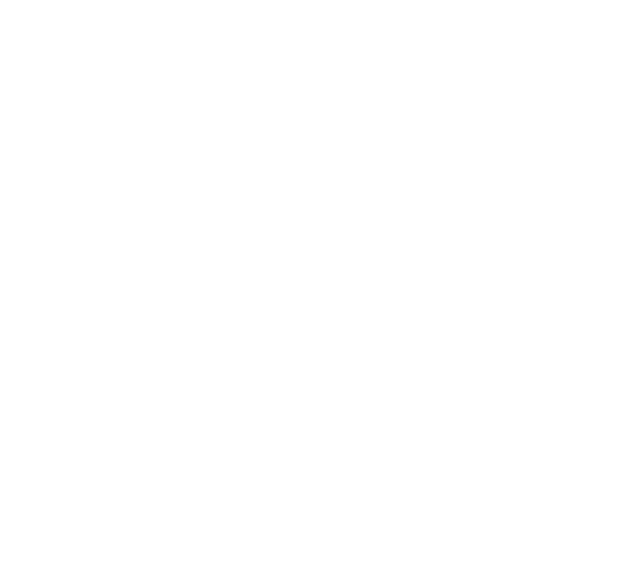
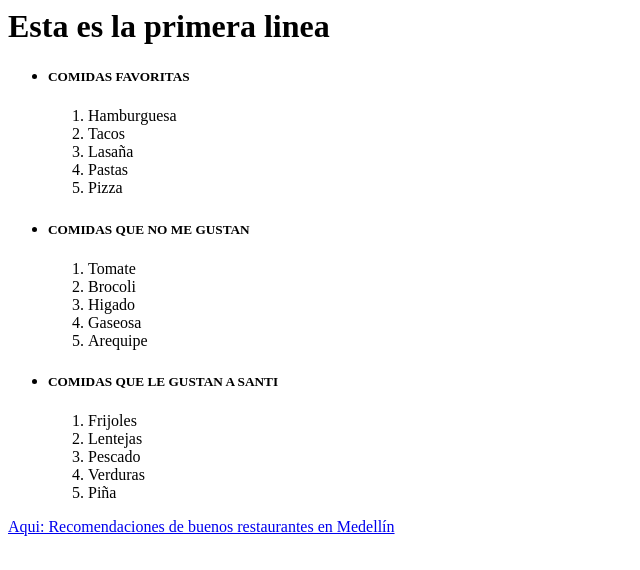
Before and after one commit to SofiaC21/Web-test-Sofia-, a plain HTML site: page index.html in a window 1280 px wide. Shown: the whole page, without its empty margins (0-640 px from the left). Drawn offline with Linux system fonts and the light colour scheme.

Commit message:
version 2

```diff
--- a/index.html
+++ b/index.html
@@ -5,6 +5,39 @@
         </title>
     </head>
     <body>
-
+        <h1>Esta es la primera linea</h1>
+        <ul>
+            <li>
+                <h5>COMIDAS FAVORITAS</h5>
+                <ol>
+                    <li>Hamburguesa</li>
+                    <li>Tacos</li>
+                    <li>Lasaña</li>
+                    <li>Pastas</li>
+                    <li>Pizza</li>
+                </ol>
+            </li>
+            <li>
+                <h5>COMIDAS QUE NO ME GUSTAN</h5>
+                <ol>
+                    <li>Tomate</li>
+                    <li>Brocoli</li>
+                    <li>Higado</li>
+                    <li>Gaseosa</li>
+                    <li>Arequipe</li>
+                </ol>
+            </li>
+            <li>
+                <h5>COMIDAS QUE LE GUSTAN A SANTI</h5>
+                <ol>
+                    <li>Frijoles</li>
+                    <li>Lentejas</li>
+                    <li>Pescado</li>
+                    <li>Verduras</li>
+                    <li>Piña</li>
+                </ol>
+            </li>
+        </ul>
+        <a target="_blank" href="https://www.tripadvisor.co/Restaurants-g297478-Medellin_Antioquia_Department.html">Aqui: Recomendaciones de buenos restaurantes en Medellín</a>
     </body>
 </html>
```
